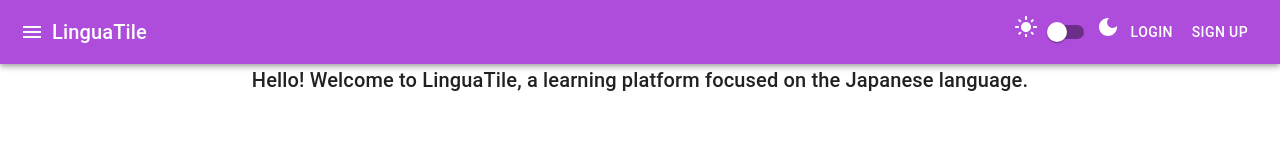
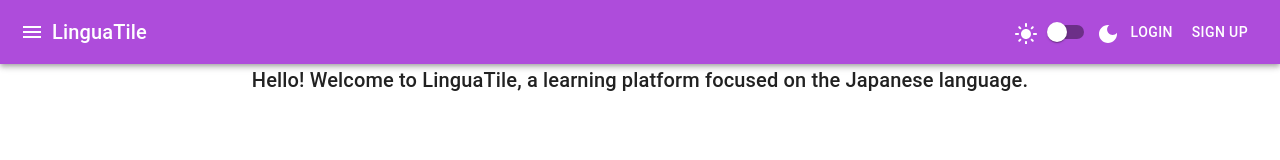
Before and after one commit to zliel/lingua-tile, a React (Create React App) app: page / in a window 1280 px wide. Shown: the top 160 px of the page. Built offline with nearby package versions, Linux system fonts and the light colour scheme.

Commit message:
Aligned the stack items in the center

```diff
--- a/src/Components/NavBar.js
+++ b/src/Components/NavBar.js
@@ -68,7 +68,7 @@ function NavBar(props) {
                           style={{textDecoration: "none", color: theme.palette.primary.contrastText}}>LinguaTile</Link>
                 </Typography>
                 <Box sx={{flexGrow: 1}}/>
-                <Stack direction={"row"}>
+                <Stack direction={"row"} alignItems={"center"}>
                     <Icon>
                         <LightMode/>
                     </Icon>
```
